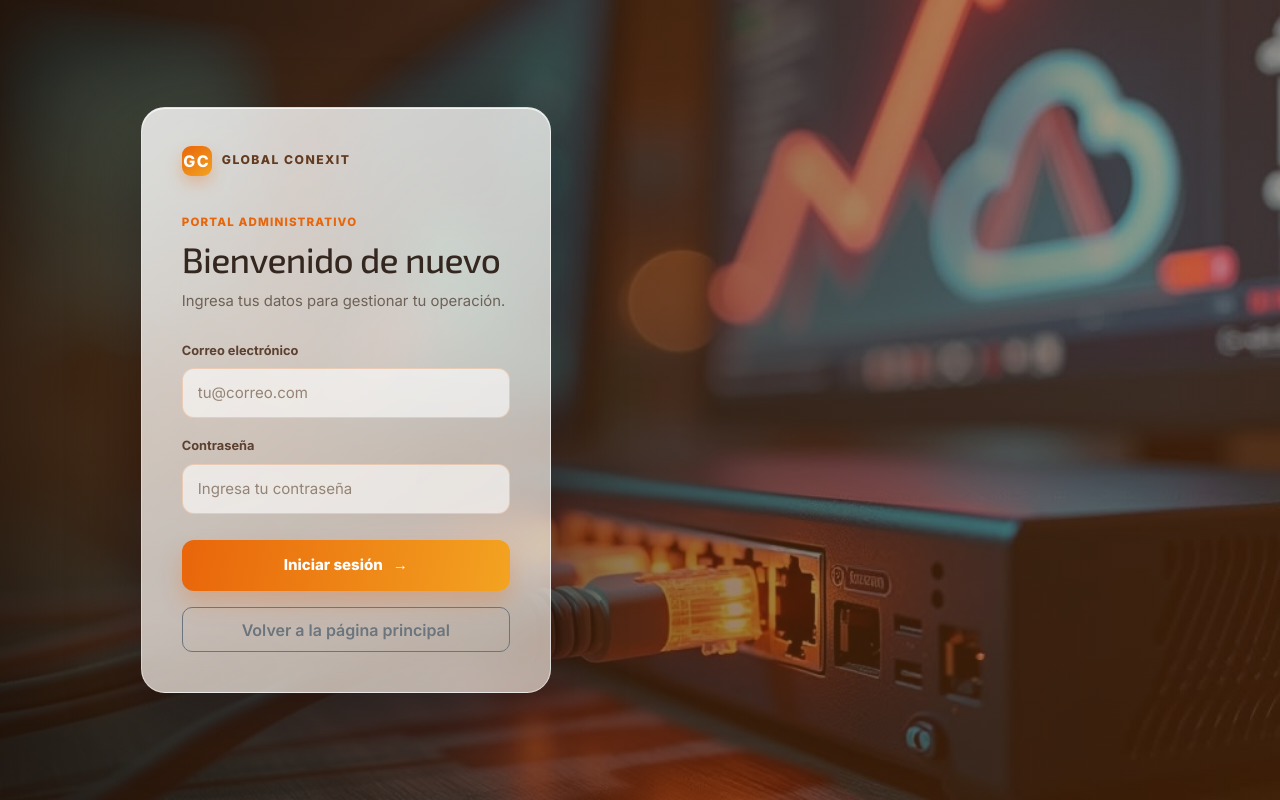
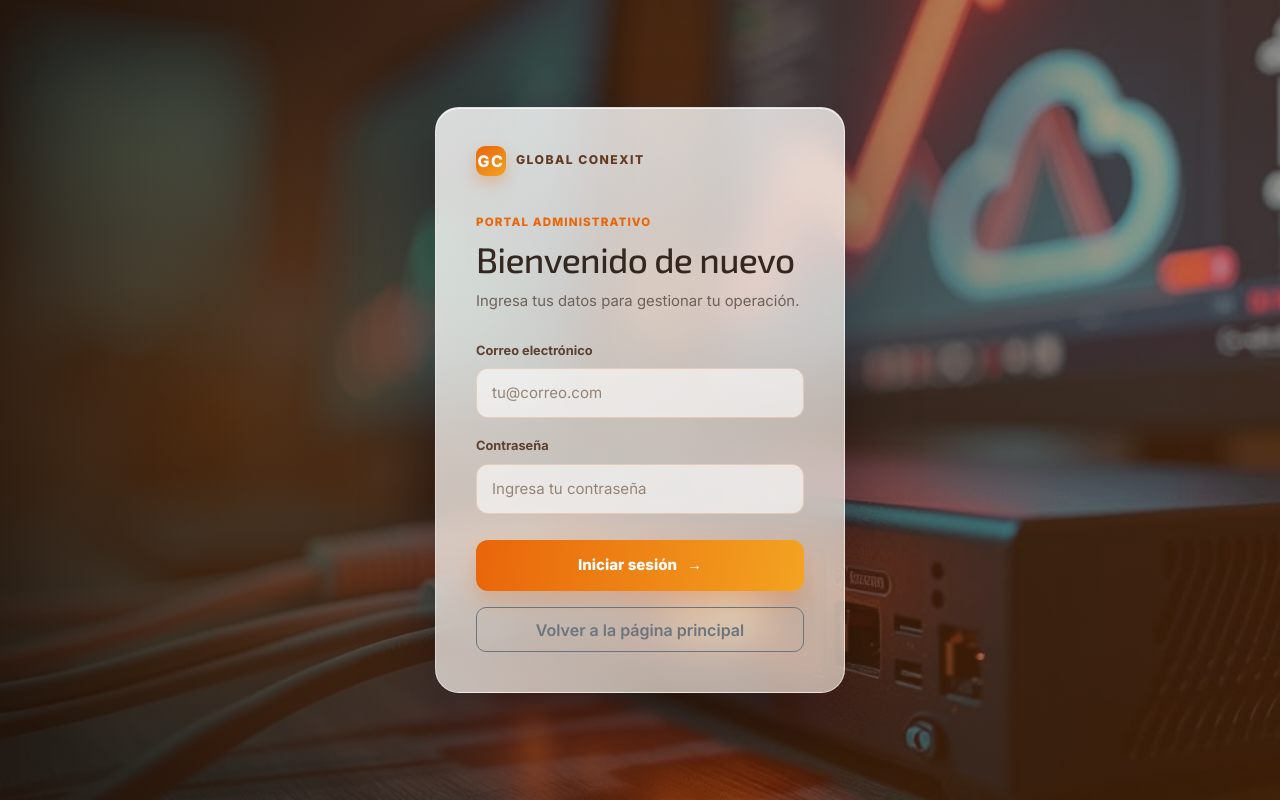
Before and after one commit to davidarias8240-create/PROYECTO-GLOBAL-CONEXIT, a React (Vite) app in the folder mini-erp/: page /admin in a window 1280 px wide. Built offline with nearby package versions, Linux system fonts and the light colour scheme.

Commit message:
se modifica las palabras de contratacion y se centra el login de admin

```diff
--- a/mini-erp/src/components/PlanCheckout.jsx
+++ b/mini-erp/src/components/PlanCheckout.jsx
@@ -38,7 +38,7 @@ function PlanCheckout({ plan, onClose }) {
 			<section className="plan-checkout" role="dialog" aria-modal="true" aria-labelledby="checkout-title">
 				<header className="plan-checkout-header">
 					<div>
-						<h2 id="checkout-title">{step === "details" ? `Contratar ${plan.name}` : "Solicitud enviada"}</h2>
+						<h2 id="checkout-title">{step === "details" ? `Contizar ${plan.name}` : "Solicitud enviada"}</h2>
 						{step === "details" && <p>{plan.price}<span> /mes</span></p>}
 					</div>
 					<button className="plan-checkout-close" type="button" onClick={onClose} aria-label="Cerrar">×</button>
--- a/mini-erp/src/index.css
+++ b/mini-erp/src/index.css
@@ -60,7 +60,7 @@ textarea {
   min-height: 100vh;
   display: flex;
   align-items: center;
-  justify-content: flex-start;
+  justify-content: center;
   padding: 48px clamp(24px, 11vw, 180px);
   position: relative;
   overflow: hidden;
--- a/mini-erp/src/pages/home.jsx
+++ b/mini-erp/src/pages/home.jsx
@@ -263,7 +263,7 @@ function Home() {
 						{plansState.status === "loading" && <p className="plans-message" role="status">Cargando planes...</p>}
 						{plansState.status === "empty" && <p className="plans-message">En este momento no hay planes disponibles.</p>}
 						{plansState.status === "error" && <div className="plans-message" role="alert"><p>{plansState.error}</p><button className="primary-button plans-retry" type="button" onClick={() => { setPlansState({ status: "loading", items: [], error: "" }); setPlansReload((attempt) => attempt + 1); }}>Reintentar</button></div>}
-						{plansState.items.map((plan) => <article className={`plan${plan.featured ? " featured" : ""}`} key={plan.id}>{plan.featured && <span className="popular">⚡ MÁS POPULAR</span>}<h3>{plan.name}</h3><div className="speed"><span>↓ {plan.down}</span><span>↑ {plan.up}</span></div><p className="price">{plan.price}<small>/mes</small></p><ul>{plan.features.map((feature) => <li key={feature}>{feature}</li>)}</ul><button className="primary-button" type="button" onClick={() => setSelectedPlan(plan)}>Contratar ahora →</button></article>)}
+						{plansState.items.map((plan) => <article className={`plan${plan.featured ? " featured" : ""}`} key={plan.id}>{plan.featured && <span className="popular">⚡ MÁS POPULAR</span>}<h3>{plan.name}</h3><div className="speed"><span>↓ {plan.down}</span><span>↑ {plan.up}</span></div><p className="price">{plan.price}<small>/mes</small></p><ul>{plan.features.map((feature) => <li key={feature}>{feature}</li>)}</ul><button className="primary-button" type="button" onClick={() => setSelectedPlan(plan)}>Cotizar ahora →</button></article>)}
 					</div>
 				</section>
 
```
